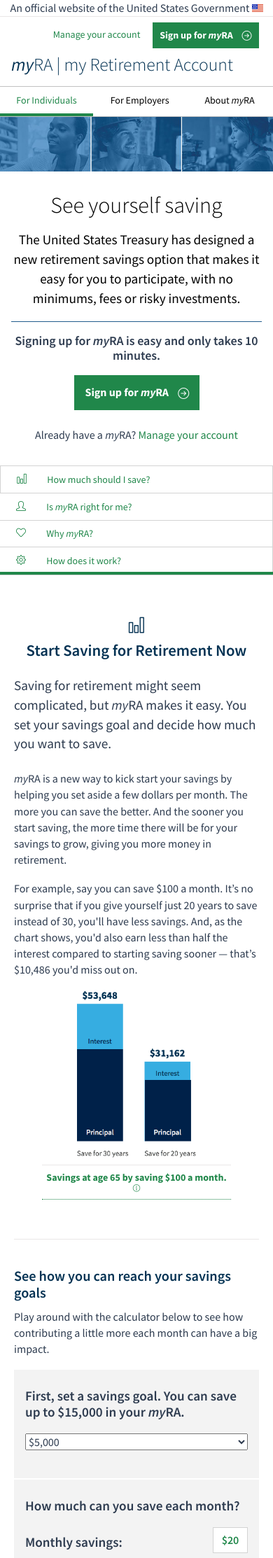
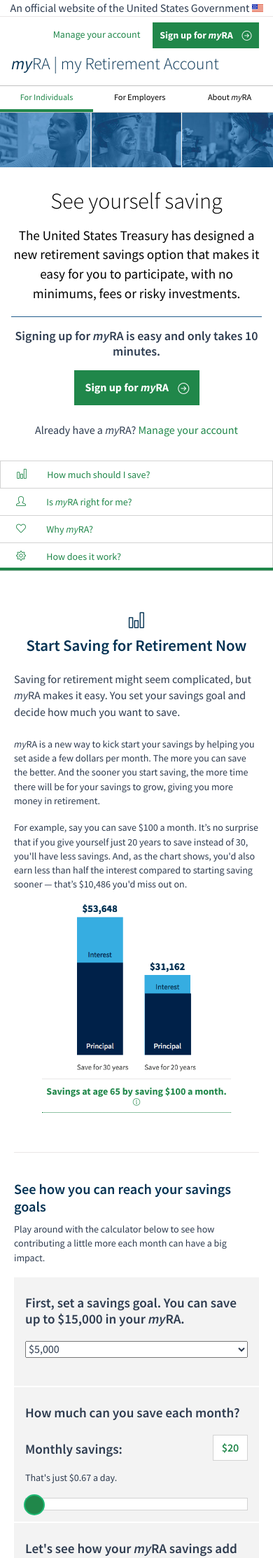
Before and after one commit to 18F/myra, a Jekyll site: the page built from individuals/index.html, in a window 390 px wide. Shown: the top 2226 px of the page at 70% size. Built offline with Jekyll 4.4.1, drawn with Linux system fonts in a browser that asks for light colours.

Commit message:
Smaller fonts on phones

```diff
--- a/static/_sass/base/_typography.scss
+++ b/static/_sass/base/_typography.scss
@@ -159,7 +159,7 @@
 // For phones
 @include media($tiny-down) {
   h1 {
-    font-size: $base-font-size * 1.602;
+    font-size: $base-font-size * 1.5;
   }
 
   h2,
@@ -178,6 +178,10 @@
 
   p,
   li {
+    font-size: $base-font-size * .875;
+  }
+
+  .lead-text {
     font-size: $base-font-size;
   }
 
```
